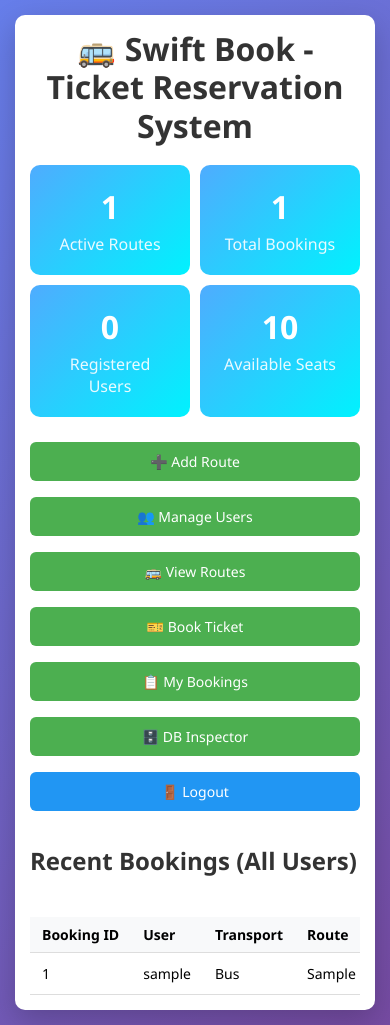
After one commit to itzmefahim/swift_booking_project, a PHP site: page / in a window 390 px wide. The commit adds this page. Run offline with PHP 8.4, Linux system fonts and the light colour scheme; the visitor is signed in with stand-in values (Sample User, id 1); tables that the repository leaves empty hold one stand-in row (values such as "Sample post").

Commit message:
Create main dashboard with statistics and booking management
- Add comprehensive dashboard with real-time statistics
- Display active routes, bookings, users, and available seats
- Implement role-based navigation (admin vs regular user)
- Add recent bookings table with responsive design
- Include quick action buttons for all major features
- Add session management and authentication checks

```diff
--- a/css/style.css
+++ b/css/style.css
@@ -232,6 +232,83 @@ textarea {
     border-left: 4px solid #4CAF50;
 }
 
+table {
+    width: 100%;
+    border-collapse: collapse;
+    margin-top: 20px;
+    overflow-x: auto;
+    display: block;
+    white-space: nowrap;
+}
+
+@media (min-width: 768px) {
+    table {
+        display: table;
+        white-space: normal;
+    }
+}
+
+.table-container {
+    overflow-x: auto;
+    margin-top: 20px;
+}
+
+.table-container table {
+    display: table;
+    min-width: 600px;
+}
+
+th, td {
+    padding: 8px 12px;
+    text-align: left;
+    border-bottom: 1px solid #ddd;
+    font-size: 14px;
+}
+
+@media (min-width: 768px) {
+    th, td {
+        padding: 12px;
+        font-size: 16px;
+    }
+}
+
+th {
+    background: #f8f9fa;
+    font-weight: bold;
+    position: sticky;
+    top: 0;
+}
+
+tr:hover {
+    background: #f5f5f5;
+}
+
+.center {
+    text-align: center;
+}
+
+.table-actions {
+    display: flex;
+    gap: 8px;
+    flex-wrap: wrap;
+}
+
+.delete-link {
+    padding: 4px 8px;
+    border-radius: 4px;
+    text-decoration: none;
+    font-size: 12px;
+    white-space: nowrap;
+    background: #f44336;
+    color: white;
+}
+
+@media (min-width: 768px) {
+    .delete-link {
+        padding: 6px 12px;
+    }
+}
+
 /* Mobile-specific improvements */
 @media (max-width: 767px) {
     .container {
--- /dev/null
+++ b/index.php
@@ -0,0 +1,127 @@
+<?php
+session_start();
+include 'db_connect.php';
+
+// Check if user is logged in
+if (!isset($_SESSION['user_id'])) {
+    header('Location: login.php');
+    exit();
+}
+
+$user_id = $_SESSION['user_id'];
+$is_admin = $_SESSION['is_admin'];
+
+// Get statistics
+$stats = [];
+$stats['total_routes'] = $conn->query("SELECT COUNT(*) as count FROM Routes WHERE status = 'Active'")->fetch_assoc()['count'];
+$stats['total_bookings'] = $conn->query("SELECT COUNT(*) as count FROM Bookings WHERE status = 'Confirmed'")->fetch_assoc()['count'];
+$stats['total_users'] = $conn->query("SELECT COUNT(*) as count FROM Users WHERE is_admin = FALSE")->fetch_assoc()['count'];
+$stats['available_seats'] = $conn->query("SELECT SUM(available_seats) as count FROM Routes WHERE status = 'Active'")->fetch_assoc()['count'];
+
+// Get recent bookings for display
+if ($is_admin) {
+    $bookings_query = "SELECT b.*, u.username, r.transport_type, r.origin, r.destination, r.departure_time, r.price
+                       FROM Bookings b
+                       JOIN Users u ON b.user_id = u.user_id
+                       JOIN Routes r ON b.route_id = r.route_id
+                       WHERE b.status = 'Confirmed'
+                       ORDER BY b.booking_date DESC LIMIT 10";
+} else {
+    $bookings_query = "SELECT b.*, r.transport_type, r.origin, r.destination, r.departure_time, r.price
+                       FROM Bookings b
+                       JOIN Routes r ON b.route_id = r.route_id
+                       WHERE b.user_id = $user_id AND b.status = 'Confirmed'
+                       ORDER BY b.booking_date DESC";
+}
+$bookings_result = $conn->query($bookings_query);
+?>
+<!DOCTYPE html>
+<html lang="en">
+<head>
+    <meta charset="UTF-8">
+    <meta name="viewport" content="width=device-width, initial-scale=1.0">
+    <title>Swift Book - Online Ticket Reservation System</title>
+    <link rel="stylesheet" href="css/style.css">
+</head>
+<body>
+    <div class="container">
+        <h1>🚌 Swift Book - Ticket Reservation System</h1>
+
+        <div class="stats-grid">
+            <div class="stat-card">
+                <div class="stat-number"><?= $stats['total_routes'] ?></div>
+                <div class="stat-label">Active Routes</div>
+            </div>
+            <div class="stat-card">
+                <div class="stat-number"><?= $stats['total_bookings'] ?></div>
+                <div class="stat-label">Total Bookings</div>
+            </div>
+            <div class="stat-card">
+                <div class="stat-number"><?= $stats['total_users'] ?></div>
+                <div class="stat-label">Registered Users</div>
+            </div>
+            <div class="stat-card">
+                <div class="stat-number"><?= $stats['available_seats'] ?></div>
+                <div class="stat-label">Available Seats</div>
+            </div>
+        </div>
+
+        <div class="actions">
+            <?php if ($is_admin): ?>
+                <a href="add_route.php" class="btn">➕ Add Route</a>
+                <a href="manage_users.php" class="btn">👥 Manage Users</a>
+            <?php endif; ?>
+            <a href="view_routes.php" class="btn">🚌 View Routes</a>
+            <a href="book_ticket.php" class="btn">🎫 Book Ticket</a>
+            <a href="my_bookings.php" class="btn">📋 My Bookings</a>
+            <?php if ($is_admin): ?>
+                <a href="db_inspector.php" class="btn">🗄️ DB Inspector</a>
+            <?php endif; ?>
+            <a href="logout.php" class="btn secondary">🚪 Logout</a>
+        </div>
+
+        <h2><?= $is_admin ? 'Recent Bookings (All Users)' : 'My Recent Bookings' ?></h2>
+        <div class="table-container">
+            <table>
+                <thead>
+                    <tr>
+                        <th>Booking ID</th>
+                        <?php if ($is_admin): ?><th>User</th><?php endif; ?>
+                        <th>Transport</th>
+                        <th>Route</th>
+                        <th>Time</th>
+                        <th>Seat</th>
+                        <th>Price</th>
+                        <th>Date</th>
+                        <th>Actions</th>
+                    </tr>
+                </thead>
+                <tbody>
+                    <?php if ($bookings_result->num_rows > 0): ?>
+                        <?php while ($row = $bookings_result->fetch_assoc()): ?>
+                            <tr>
+                                <td><?= $row['booking_id'] ?></td>
+                                <?php if ($is_admin): ?><td><?= htmlspecialchars($row['username']) ?></td><?php endif; ?>
+                                <td><?= $row['transport_type'] ?></td>
+                                <td><?= htmlspecialchars($row['origin']) ?> → <?= htmlspecialchars($row['destination']) ?></td>
+                                <td><?= $row['departure_time'] ?></td>
+                                <td><?= $row['seat_number'] ?></td>
+                                <td>৳<?= number_format($row['price'], 2) ?></td>
+                                <td><?= date('M d, Y', strtotime($row['booking_date'])) ?></td>
+                                <td class="center">
+                                    <div class="table-actions">
+                                        <a href="cancel_booking.php?id=<?= $row['booking_id'] ?>" class="delete-link"
+                                           onclick="return confirm('Cancel this booking?');">❌ Cancel</a>
+                                    </div>
+                                </td>
+                            </tr>
+                        <?php endwhile; ?>
+                    <?php else: ?>
+                        <tr><td colspan="<?= $is_admin ? '9' : '8' ?>" class="center">No bookings found.</td></tr>
+                    <?php endif; ?>
+                </tbody>
+            </table>
+        </div>
+    </div>
+</body>
+</html>
```
